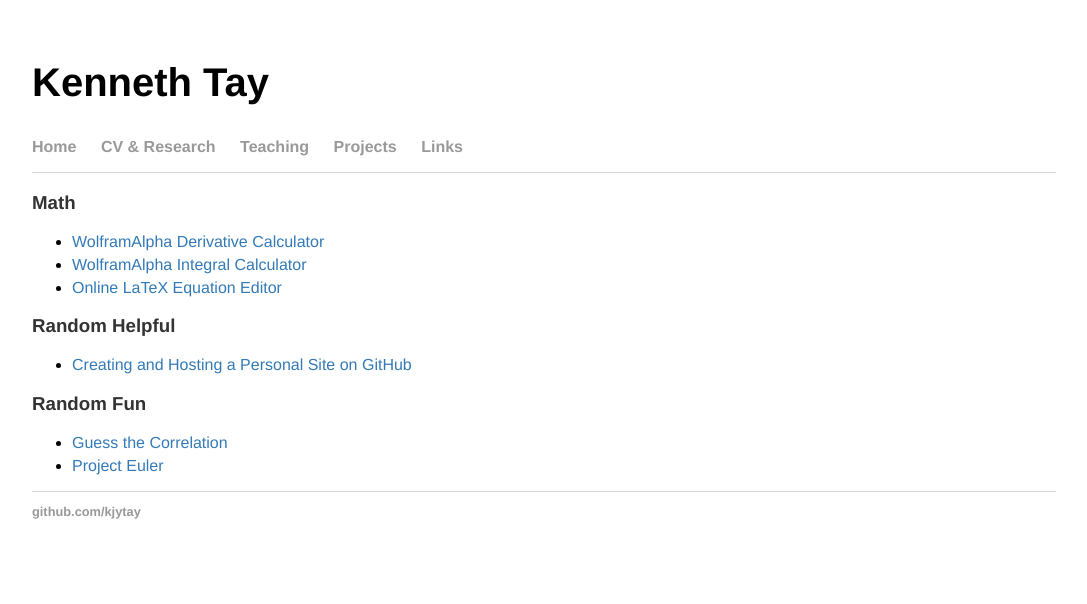
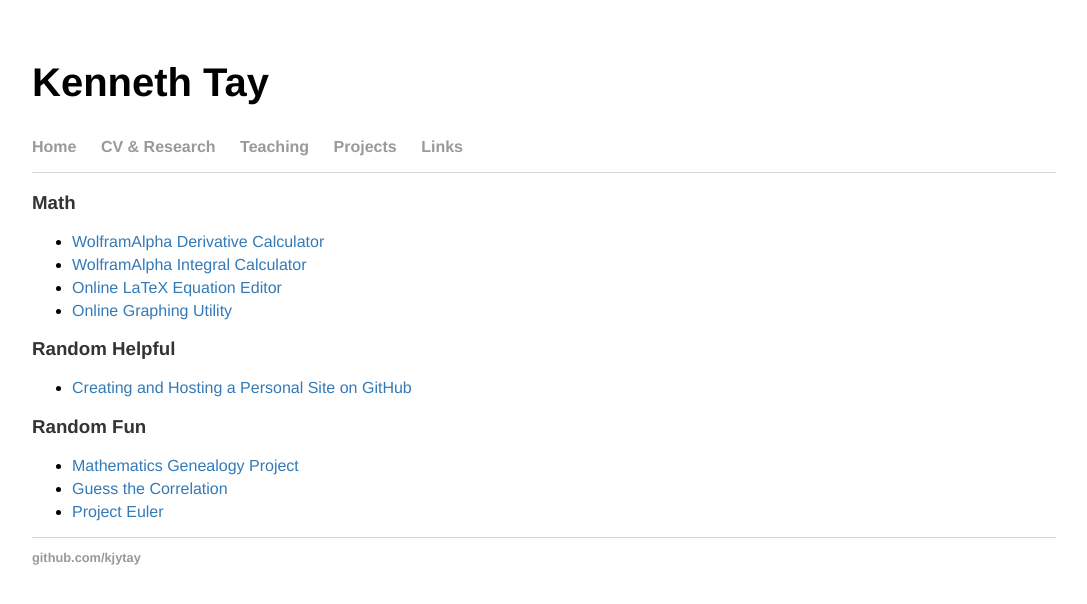
Before and after one commit to kjytay/kjytay.github.io, a Jekyll site: the page built from links/index.html, in a window 1280 px wide. Shown: the top 604 px of the page, without its empty margins (96-1183 px from the left). Built offline with Jekyll 4.4.1, drawn with Linux system fonts in a browser that asks for light colours.

Commit message:
Update links.

```diff
--- a/links/index.html
+++ b/links/index.html
@@ -8,6 +8,7 @@ title: Kenneth Tay
   <li><a target="_blank" href="http://www.wolframalpha.com/calculators/derivative-calculator/">WolframAlpha Derivative Calculator</a></li>
   <li><a target="_blank" href="http://www.wolframalpha.com/calculators/integral-calculator/">WolframAlpha Integral Calculator</a></li>
   <li><a target="_blank" href="https://www.codecogs.com/latex/eqneditor.php">Online LaTeX Equation Editor</a></li>
+  <li><a target="_blank" href="https://www.desmos.com/calculator">Online Graphing Utility</a></li>
 </ul>
 
 <h3>Random Helpful</h3>
@@ -17,6 +18,7 @@ title: Kenneth Tay
 
 <h3>Random Fun</h3>
 <ul>
+  <li><a target="_blank" href="http://www.genealogy.ams.org/">Mathematics Genealogy Project</a></li>
   <li><a target="_blank" href="http://guessthecorrelation.com/">Guess the Correlation</a></li>
   <li><a target="_blank" href="https://projecteuler.net/">Project Euler</a></li>
 </ul>
```
